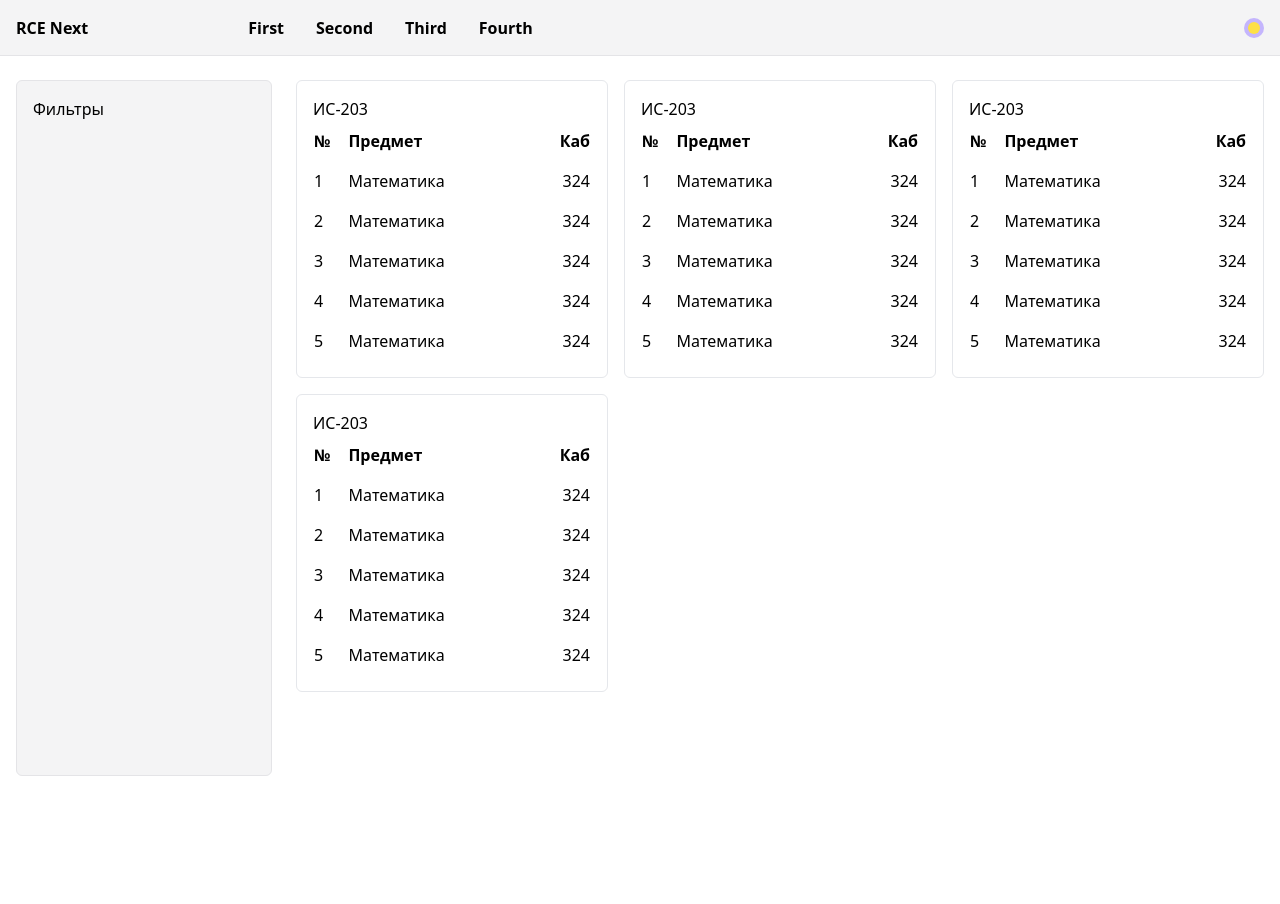
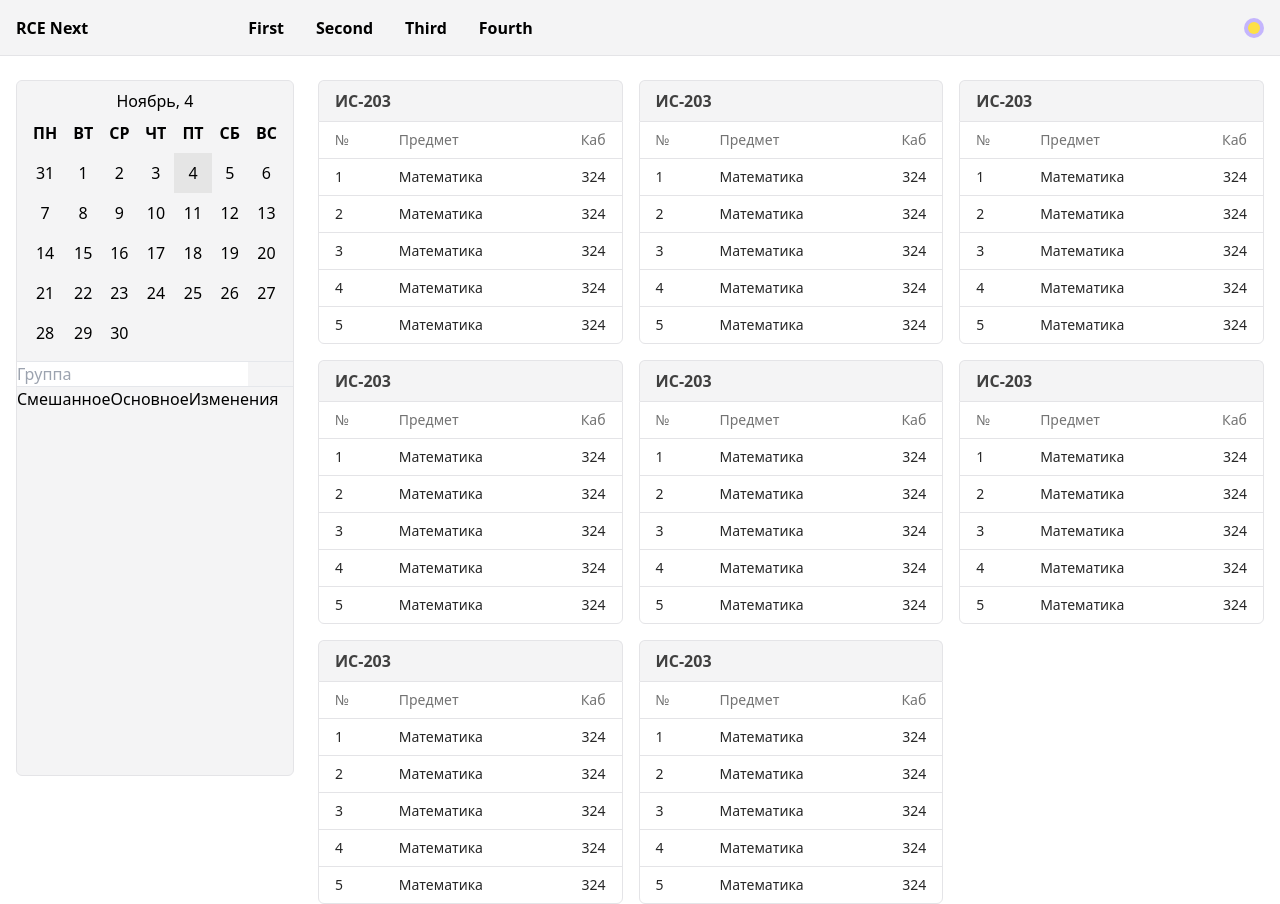
Before and after one commit to iswebdevru/rcenext-client, a Next.js app: page / in a window 1280 px wide. Before the commit the page ends 800 px from the top, so only its background shows below. Built offline with nearby package versions, Linux system fonts and the light colour scheme.

Commit message:
feat: add calendar

```diff
--- a/src/app/SideBar.tsx
+++ /dev/null
@@ -1,7 +0,0 @@
-export default function SideBar() {
-  return (
-    <aside className="transition-colors sticky top-20 h-[calc(100vh-104px)] rounded-md p-4 border border-zinc-200 bg-zinc-100 shrink-0 w-64 dark:bg-zinc-800 dark:border-zinc-700">
-      Фильтры
-    </aside>
-  );
-}
--- a/src/app/layout.tsx
+++ b/src/app/layout.tsx
@@ -1,5 +1,5 @@
 import React from 'react';
-import Header from './Header';
+import Header from '../components/Header';
 import '../styles/globals.css';
 
 export default function RootLayout({ children }: React.PropsWithChildren) {
--- a/src/app/page.tsx
+++ b/src/app/page.tsx
@@ -3,7 +3,7 @@
 import { useState } from 'react';
 import DropDown from '../components/DropDown';
 import Schedule from '../components/Schedule';
-import SideBar from './SideBar';
+import SideBar from '../components/SideBar';
 
 export default function Index() {
   const options = [
@@ -25,6 +25,10 @@ export default function Index() {
         <Schedule />
         <Schedule />
         <Schedule />
+        <Schedule />
+        <Schedule />
+        <Schedule />
+        <Schedule />
       </div>
     </div>
   );
--- /dev/null
+++ b/src/components/Calendar.tsx
@@ -0,0 +1,87 @@
+'use client';
+
+import classNames from 'classnames';
+
+export interface CalendarProps {
+  date: Date;
+  setDate: (date: Date) => void;
+}
+
+const MONTHS = [
+  'Январь',
+  'Февраль',
+  'Март',
+  'Апрель',
+  'Май',
+  'Июнь',
+  'Июль',
+  'Август',
+  'Сентябрь',
+  'Октябрь',
+  'Ноябрь',
+  'Декабрь',
+];
+
+const DAY = 86400000;
+
+function getDaysForCalendar(date: Date) {
+  let current = new Date(date.getTime());
+  current.setDate(1);
+  const currentMonth = current.getMonth();
+  const untilMonth = currentMonth === 11 ? 0 : currentMonth + 1;
+  const result: number[][] = [[], [], [], [], [], [], []];
+  let week = -1;
+  while (current.getDay() !== 1) {
+    current.setTime(current.getTime() - DAY);
+  }
+  while (current.getMonth() !== untilMonth) {
+    current.getDay() === 1 && week++;
+    result[week].push(current.getDate());
+    current.setTime(current.getTime() + DAY);
+  }
+  return result;
+}
+
+export function Calendar({ date, setDate }: CalendarProps) {
+  const month = getDaysForCalendar(date);
+  const handleClickFactory = (day: number) => () => {
+    const newDate = new Date(date);
+    newDate.setDate(day);
+    setDate(newDate);
+  };
+  return (
+    <div>
+      <div className="text-center">
+        {MONTHS[date.getMonth()]}, {date.getDate()}
+      </div>
+      <table className="w-full">
+        <tbody>
+          <tr>
+            <th className="text-center p-2">ПН</th>
+            <th className="text-center p-2">ВТ</th>
+            <th className="text-center p-2">СР</th>
+            <th className="text-center p-2">ЧТ</th>
+            <th className="text-center p-2">ПТ</th>
+            <th className="text-center p-2">СБ</th>
+            <th className="text-center p-2">ВС</th>
+          </tr>
+          {month.map(week => (
+            <tr>
+              {week.map(day => (
+                <td
+                  onClick={handleClickFactory(day)}
+                  className={classNames({
+                    'text-center cursor-pointer p-2 hover:bg-neutral-200': true,
+                    'bg-neutral-200': day === date.getDate(),
+                  })}
+                >
+                  {day}
+                </td>
+              ))}
+            </tr>
+          ))}
+        </tbody>
+      </table>
+    </div>
+  );
+}
--- a/src/app/Header.tsx
+++ b/src/components/Header.tsx
@@ -1,5 +1,5 @@
 import Link from 'next/link';
-import ThemeButton from '../components/ThemeButton';
+import ThemeButton from './ThemeButton';
 
 export default function Header() {
   return (
--- a/src/components/Schedule.tsx
+++ b/src/components/Schedule.tsx
@@ -1,38 +1,84 @@
 export default function Schedule() {
   return (
-    <div className="border rounded-md p-4">
-      <a href="#">ИС-203</a>
-      <table className="w-full">
+    <div>
+      <div className="transition-colors bg-zinc-100 border-x border-t border-zinc-200 px-4 py-2 rounded-t-md dark:bg-zinc-800 dark:border-zinc-800">
+        <a
+          href="#"
+          className="transition-colors duration-75 font-bold text-neutral-700 hover:text-violet-700 dark:text-neutral-200 dark:hover:text-violet-500"
+        >
+          ИС-203
+        </a>
+      </div>
+      <table
+        className="transition-colors w-full border border-spacing-0 rounded-b-md border-separate border-zinc-200
+ dark:border-zinc-800 dark:text-neutral-300"
+      >
         <tbody>
           <tr>
-            <th className="text-left py-2">№</th>
-            <th className="text-left py-2">Предмет</th>
-            <th className="text-right py-2">Каб</th>
+            <th className="text-left text-sm font-normal text-neutral-500 px-4 py-2 dark:text-neutral-400">
+              №
+            </th>
+            <th className="text-left text-sm font-normal text-neutral-500 px-4 py-2 dark:text-neutral-400">
+              Предмет
+            </th>
+            <th className="text-right text-sm font-normal text-neutral-500 px-4 py-2 dark:text-neutral-400">
+              Каб
+            </th>
           </tr>
           <tr>
-            <td className="text-left py-2">1</td>
-            <td className="text-left py-2">Математика</td>
-            <td className="text-right py-2">324</td>
+            <td className="transition-[border-color] border-t border-t-zinc-200 text-left text-sm text-neutral-800 px-4 py-2 dark:border-t-zinc-800 dark:text-neutral-300">
+              1
+            </td>
+            <td className="transition-[border-color] border-t border-t-zinc-200 text-left text-sm text-neutral-800 px-4 py-2 dark:border-t-zinc-800 dark:text-neutral-300">
+              Математика
+            </td>
+            <td className="transition-[border-color] border-t border-t-zinc-200 text-right text-sm text-neutral-800 px-4 py-2 dark:border-t-zinc-800 dark:text-neutral-300">
+              324
+            </td>
           </tr>
           <tr>
-            <td className="text-left py-2">2</td>
-            <td className="text-left py-2">Математика</td>
-            <td className="text-right py-2">324</td>
+            <td className="transition-[border-color] border-t border-t-zinc-200 text-left text-sm text-neutral-800 px-4 py-2 dark:border-t-zinc-800 dark:text-neutral-300">
+              2
+            </td>
+            <td className="transition-[border-color] border-t border-t-zinc-200 text-left text-sm text-neutral-800 px-4 py-2 dark:border-t-zinc-800 dark:text-neutral-300">
+              Математика
+            </td>
+            <td className="transition-[border-color] border-t border-t-zinc-200 text-right text-sm text-neutral-800 px-4 py-2 dark:border-t-zinc-800 dark:text-neutral-300">
+              324
+            </td>
           </tr>
           <tr>
-            <td className="text-left py-2">3</td>
-            <td className="text-left py-2">Математика</td>
-            <td className="text-right py-2">324</td>
+            <td className="transition-[border-color] border-t border-t-zinc-200 text-left text-sm text-neutral-800 px-4 py-2 dark:border-t-zinc-800 dark:text-neutral-300">
+              3
+            </td>
+            <td className="transition-[border-color] border-t border-t-zinc-200 text-left text-sm text-neutral-800 px-4 py-2 dark:border-t-zinc-800 dark:text-neutral-300">
+              Математика
+            </td>
+            <td className="transition-[border-color] border-t border-t-zinc-200 text-right text-sm text-neutral-800 px-4 py-2 dark:border-t-zinc-800 dark:text-neutral-300">
+              324
+            </td>
           </tr>
           <tr>
-            <td className="text-left py-2">4</td>
-            <td className="text-left py-2">Математика</td>
-            <td className="text-right py-2">324</td>
+            <td className="transition-[border-color] border-t border-t-zinc-200 text-left text-sm text-neutral-800 px-4 py-2 dark:border-t-zinc-800 dark:text-neutral-300">
+              4
+            </td>
+            <td className="transition-[border-color] border-t border-t-zinc-200 text-left text-sm text-neutral-800 px-4 py-2 dark:border-t-zinc-800 dark:text-neutral-300">
+              Математика
+            </td>
+            <td className="transition-[border-color] border-t border-t-zinc-200 text-right text-sm text-neutral-800 px-4 py-2 dark:border-t-zinc-800 dark:text-neutral-300">
+              324
+            </td>
           </tr>
           <tr>
-            <td className="text-left py-2">5</td>
-            <td className="text-left py-2">Математика</td>
-            <td className="text-right py-2">324</td>
+            <td className="transition-[border-color] border-t border-t-zinc-200 text-left text-sm text-neutral-800 px-4 py-2 dark:border-t-zinc-800 dark:text-neutral-300">
+              5
+            </td>
+            <td className="transition-[border-color] border-t border-t-zinc-200 text-left text-sm text-neutral-800 px-4 py-2 dark:border-t-zinc-800 dark:text-neutral-300">
+              Математика
+            </td>
+            <td className="transition-[border-color] border-t border-t-zinc-200 text-right text-sm text-neutral-800 px-4 py-2 dark:border-t-zinc-800 dark:text-neutral-300">
+              324
+            </td>
           </tr>
         </tbody>
       </table>
--- /dev/null
+++ b/src/components/SideBar.tsx
@@ -0,0 +1,26 @@
+'use client';
+
+import { useState } from 'react';
+import { Calendar } from './Calendar';
+
+export default function SideBar() {
+  const [date, setDate] = useState(new Date());
+
+  return (
+    <aside className="transition-colors sticky top-20 h-[calc(100vh-104px)] rounded-md border border-zinc-200 bg-zinc-100 shrink-0 dark:bg-zinc-800 dark:border-zinc-700">
+      <div className="p-2">
+        <Calendar date={date} setDate={setDate} />
+      </div>
+      <hr />
+      <div>
+        <input type="search" placeholder="Группа" />
+      </div>
+      <hr />
+      <div>
+        <button>Смешанное</button>
+        <button>Основное</button>
+        <button>Изменения</button>
+      </div>
+    </aside>
+  );
+}
```
